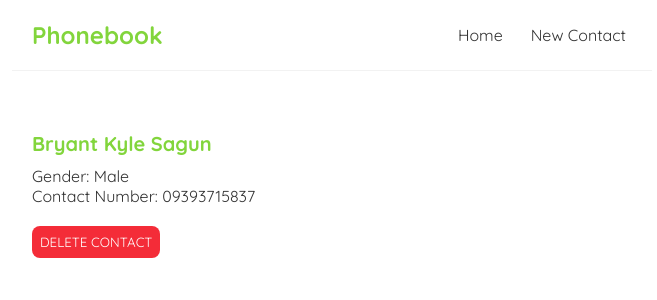
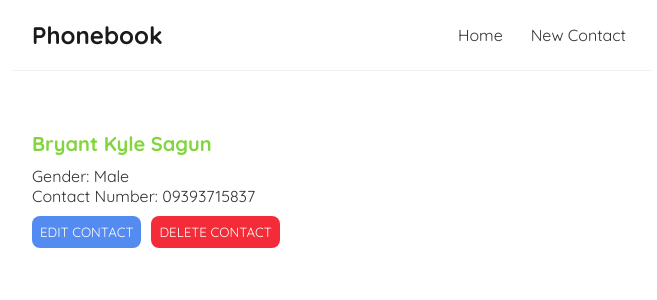
Before and after one commit to BryantSagun/phonebook, a React (Create React App) app: page /contacts/1 in a window 1280 px wide. Shown: the top 300 px of the page, without its empty margins (308-965 px from the left). Built offline with nearby package versions, Linux system fonts and the light colour scheme; data requests are answered from the project's data file.

Commit message:
added edit contact feature

```diff
--- a/data/db.json
+++ b/data/db.json
@@ -1,10 +1,10 @@
 {
   "contacts": [
     {
-      "id": 1,
       "name": "Bryant Kyle Sagun",
       "gender": "Male",
-      "phoneNumber": "09393715837"
+      "phoneNumber": "09393715837",
+      "id": 1
     },
     {
       "id": 2,
@@ -17,6 +17,12 @@
       "name": "Alaica Marino",
       "gender": "Female",
       "phoneNumber": "09393715837"
+    },
+    {
+      "name": "Kaori Miyazono",
+      "gender": "Female",
+      "phoneNumber": "09393715837",
+      "id": 4
     }
   ]
 }
--- a/src/App.js
+++ b/src/App.js
@@ -4,6 +4,7 @@ import Create from './Create';
 import { BrowserRouter as Router, Route, Switch} from 'react-router-dom';
 import ContactDetails from './ContactDetails';
 import NotFound from './NotFound';
+import Edit from './Edit';
 
 function App() {
   return (
@@ -18,8 +19,11 @@ function App() {
               <Route path="/create">
                 <Create />
               </Route>
-              <Route exact path="/contacts/:id">
+              <Route path="/contacts/:id">
                 <ContactDetails />
+              </Route>
+              <Route path="/edit/:id">
+                <Edit />
               </Route>
               <Route path = "*">
                 <NotFound />
--- a/src/ContactDetails.js
+++ b/src/ContactDetails.js
@@ -1,4 +1,4 @@
-import { useHistory } from "react-router-dom";
+import { Link, useHistory } from "react-router-dom";
 import { useParams } from "react-router-dom";
 import useFetch from './useFetch';
 
@@ -14,6 +14,14 @@ const ContactDetails = () => {
                history.push('/')
           })
      }
+     const handleEdit = e => {
+          fetch('http://localhost:8000/contacts/' + contact.id, {
+               method: 'POST'
+          })
+          .then(() => {
+               history.push(`/edit/${contact.id}`, {data: contact})
+          })
+     }
      return (
           <div className="contact-details">
                { isPending && <div>Loading...</div> }
@@ -23,8 +31,8 @@ const ContactDetails = () => {
                          <h2>{contact.name}</h2>
                          <p>Gender: {contact.gender}</p>
                          <p>Contact Number: {contact.phoneNumber}</p>
-                         <div></div>
-                         <button onClick={handleDelete}>DELETE CONTACT</button>
+                         <button className="contact-details-edit" onClick={handleEdit}>EDIT CONTACT</button>
+                         <button className="contact-details-delete" onClick={handleDelete}>DELETE CONTACT</button>
                     </article>
                ) }
           </div>
--- /dev/null
+++ b/src/Edit.js
@@ -0,0 +1,60 @@
+import { useState } from "react";
+import { useHistory } from "react-router-dom";
+
+const Create = () => {
+     const history = useHistory();
+     const data = history.location.state.data;
+     const [name, setName] = useState(data.name);
+     const [gender, setGender] = useState(data.gender);
+     const [phoneNumber, setPhoneNumber] = useState(data.phoneNumber);
+     const [isPending, setIsPending] = useState(false);
+
+     const handleSubmit = e => {
+          e.preventDefault();
+          const contact = {name, gender, phoneNumber}
+          setIsPending(true)
+          fetch('http://localhost:8000/contacts/' + data.id, {
+               method: 'PUT',
+               headers: { "Content-Type": "application/json" },
+               body: JSON.stringify(contact)
+          })
+          .then(() => {
+               setIsPending(false)
+               history.push('/');
+          })
+     }
+
+     return(
+          <div className="edit">
+               <h2>Edit Contact</h2>
+               <form onSubmit={handleSubmit}>
+                    <label>Contact Name: </label>
+                    <input
+                         type="text"
+                         required
+                         value={name}
+                         onChange = {(e) => setName(e.target.value)}
+                    />
+                    <label>Gender: </label>
+                    <select
+                         value={gender}
+                         onChange = {(e) => setGender(e.target.value)}
+                    >
+                         <option value="Male">Male</option>
+                         <option value="Female">Female</option>
+                    </select>
+                    <label>Contact Number: </label>
+                    <input
+                         type="text"
+                         required
+                         value={phoneNumber}
+                         onChange = {(e) => setPhoneNumber(e.target.value)}
+                    />
+                    {!isPending && <button>Edit Contact</button>}
+                    {isPending && <button disabled>Editing contact...</button>}
+               </form>
+          </div>
+     )
+}
+
+export default Create;
--- a/src/Home.js
+++ b/src/Home.js
@@ -1,4 +1,3 @@
-import { useState, useEffect } from "react";
 import ContactList from "./ContactList";
 import useFetch from "./useFetch";
 
--- a/src/index.css
+++ b/src/index.css
@@ -15,7 +15,7 @@
   border-bottom: 1px solid #f2f2f2;
 }
 .navbar h1 {
-  color: #82D53C;
+  color: #1B1B1B;
 }
 .navbar .links {
   margin-left: auto;
@@ -26,7 +26,9 @@
   padding: 6px;
 }
 .navbar a:hover {
-  color: #82D53C;
+  background-color: #1B1B1B;
+  color: #FFFFFF;
+  border-radius: 5px;
 }
 .content {
   max-width: 600px;
@@ -51,6 +53,11 @@
   text-decoration: none;
 }
 
+.contact-details {
+  text-decoration: none;
+  color: #ffffff
+}
+
 .contact-details h2 {
   font-size: 20px;
   color: #82D53C;
@@ -60,12 +67,21 @@
   margin: 20px 0;
 }
 .contact-details button {
-  background: #F42C38;
   color: #fff;
   border: 0;
   padding: 8px;
   border-radius: 8px;
   cursor: pointer;
+  margin-right: 10px;
+  margin-top: 10px;
+}
+
+.contact-details-delete{
+  background: #F42C38;
+}
+
+.contact-details-edit {
+  background: #548bf1;
 }
 
 .create {
@@ -98,3 +114,34 @@
   border-radius: 8px;
   cursor: pointer;
 }
+
+.edit {
+  max-width: 400px;
+  margin: 0 auto;
+  text-align: center;
+}
+.edit label {
+  text-align: left;
+  display: block;
+}
+.edit h2 {
+  font-size: 20px;
+  color: #548bf1;
+  margin-bottom: 30px;
+}
+.edit input, .edit textarea, .edit select {
+  width: 100%;
+  padding: 6px 10px;
+  margin: 10px 0;
+  border: 1px solid #ddd;
+  box-sizing: border-box;
+  display: block;
+}
+.edit button {
+  background: #548bf1;
+  color: #fff;
+  border: 0;
+  padding: 8px;
+  border-radius: 8px;
+  cursor: pointer;
+}
```
